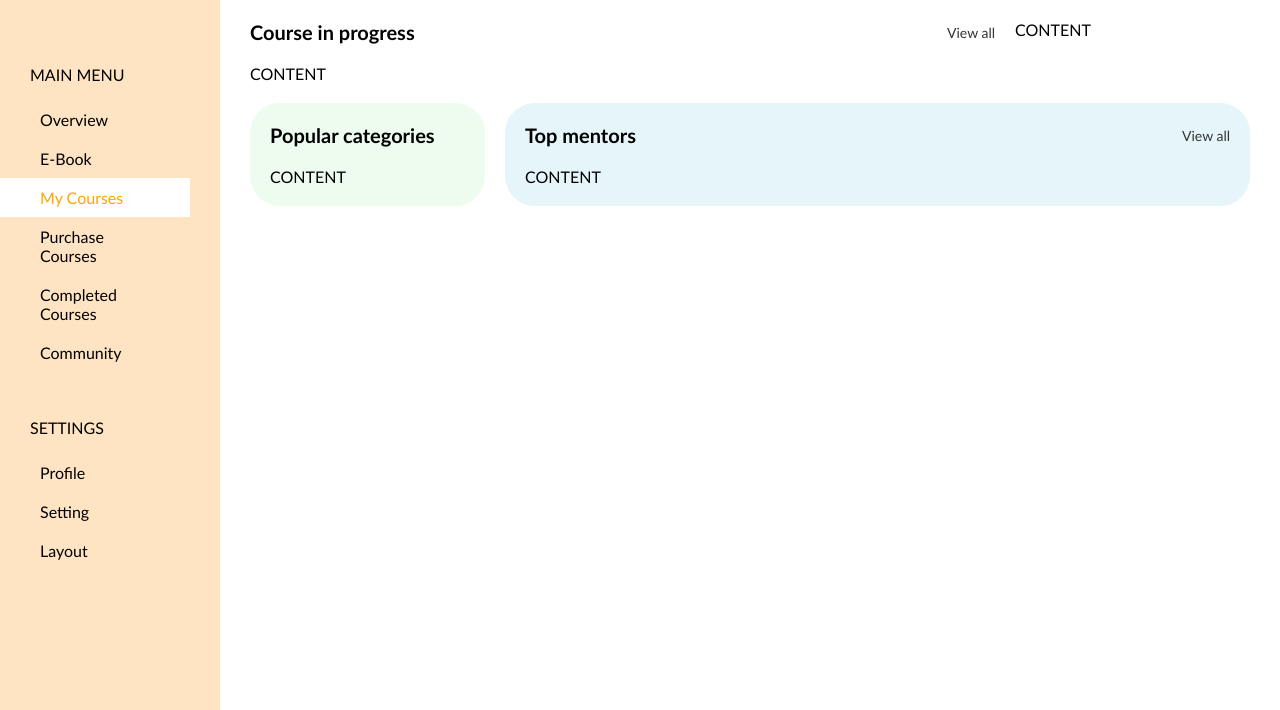
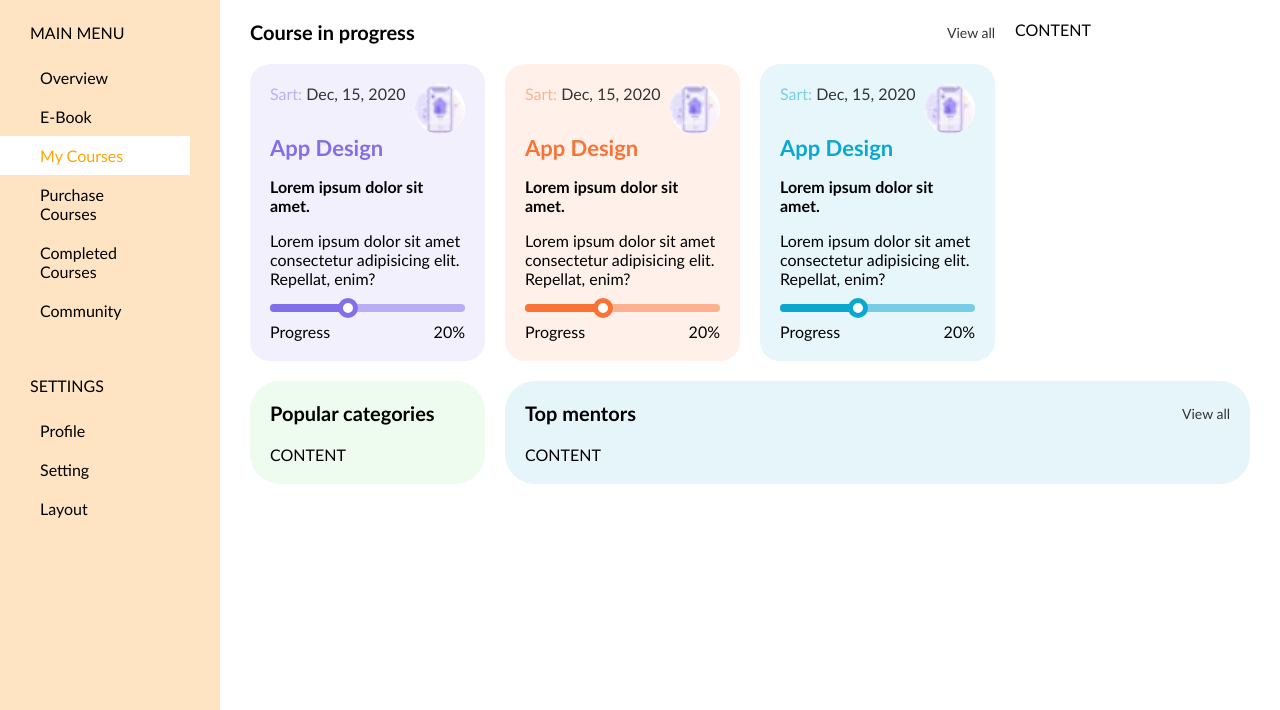
Before and after one commit to konoto1/html-eduhouse, a website: page index.html in a window 1280 px wide. Shown: the part 90-800 px from the top of the page. Drawn offline with Linux system fonts and the light colour scheme.

Commit message:
Progress bar design

```diff
--- /dev/null
+++ b/css/courses.css
@@ -0,0 +1,114 @@
+:root {
+    /* --opacity: 1; */
+    /* --color: rgba(125, 105, 233, var(--opacity)); */
+}
+
+.course-list {
+    display: flex;
+    gap: 20px;
+}
+
+.course-list> .course {
+    --cr: 0;
+    --cg: 255;
+    --cb: 255;
+    --color1: rgba(var(--cr), var(--cg), var(--cb), 1);
+    --color2: rgba(var(--cr), var(--cg), var(--cb), 0.1);
+    --color3: rgba(var(--cr), var(--cg), var(--cb), 0.5);
+    width: 100%;
+    padding: 20px;
+    background-color: var(--color2);
+    border-radius: 20px;
+}
+
+.course-list > .course.violet {
+    --cr: 129;
+    --cg: 111;
+    --cb: 233;
+}
+
+.course-list> .course.orange {
+    --cr: 249;
+    --cg: 115;
+    --cb: 54;
+}
+
+.course-list> .course.blue {
+    --cr: 11;
+    --cg: 167;
+    --cb: 208;
+}
+
+.course > .details {
+    display: flex;
+    justify-content: space-between;
+}
+
+.course .date {
+    color: #333;
+
+}
+
+.course .date::before {
+    content: 'Sart: ';
+    color: var(--color3);
+}
+
+.course .icon {
+    width: 50px;
+    height: 50px;
+    background-color: #fff;
+    border-radius: 50%;
+}
+
+.course > .title{
+    margin: 0;
+    font-weight: bold;
+    font-size: 22px;
+    color: var(--color1);
+}
+
+.course > .learn {
+    font-weight: bold;
+}
+
+.course > .progress-bar {
+    display: flex;
+    flex-direction: column;
+    gap: 10px;
+}
+
+.progress-bar .progress {
+    --h: 8px;
+    width: 100%;
+    height: var(--h);
+    border-radius: var(--h);
+    background-color: var(--color3);
+}
+
+.progress-bar .bar {
+    position: relative;
+    width: 40%;
+    height: 100%;
+    background-color: var(--color1);
+    border-radius: inherit;
+}
+
+.progress-bar .bar::after {
+    display: block;
+    content: '';
+    width: 10px;
+    height: 10px;
+    border: 5px solid var(--color1);
+    background-color: white;
+    border-radius: 50%;
+    position: absolute;
+    top: -6px;
+    right: -10px;
+}
+
+.progress-bar .value {
+    display: flex;
+    justify-content: space-between;
+    align-items: center;
+}
--- a/index.html
+++ b/index.html
@@ -10,14 +10,16 @@
     <link rel="stylesheet" href="./css/main.css">
     <!-- base -->
     <link rel="stylesheet" href="./css/aside.css">
+    <link rel="stylesheet" href="./css/header.css">
+    <link rel="stylesheet" href="./css/courses.css">
     <!-- components -->
-    <link rel="stylesheet" href="./css/header.css">
+
     <!-- custom style for this page only -->
 </head>
 
 <body>
     <aside>
-        <h1><img class="logo" src="./img/logo.png" alt="Logo"></h1>
+        <img class="logo" src="./img/logo.png" alt="Logo">
         <nav class="main-nav">
             <div class="nav-group">
                 <p class="nav-group-title">Main menu</p>
@@ -56,7 +58,60 @@
         <section class="block course-progress">
             <h2 class="title">Course in progress</h2>
             <a class="link" href="#">View all</a>
-            <div class="content">CONTENT</div>
+            <div class="content course-list">
+                <article class="course violet">
+                    <div class="details">
+                        <div class="date">Dec, 15, 2020</div>
+                        <img class="icon" src="./img/icon.webp" alt="Course app design icon">
+                    </div>
+                    <h3 class="title">App Design</h3>
+                    <p class="learn">Lorem ipsum dolor sit amet.</p>
+                    <p>Lorem ipsum dolor sit amet consectetur adipisicing elit. Repellat, enim?</p>
+                    <div class="progress-bar">
+                        <div class="progress">
+                            <div class="bar"></div>
+                        </div>
+                        <div class="value">
+                            <div>Progress</div>
+                            <div>20%</div>
+                        </div>
+                    </div>
+                </article>
+                <article class="course orange">
+                    <div class="details">
+                        <div class="date">Dec, 15, 2020</div>
+                        <img class="icon" src="./img/icon.webp" alt="Course app design icon">
+                    </div>
+                    <h3 class="title">App Design</h3>
+                    <p class="learn">Lorem ipsum dolor sit amet.</p>
+                    <p>Lorem ipsum dolor sit amet consectetur adipisicing elit. Repellat, enim?</p>
+                    <div class="progress-bar">
+                        <div class="progress">
+                            <div class="bar"></div>
+                        </div>
+                        <div class="value">
+                            <div>Progress</div>
+                            <div>20%</div>
+                        </div>
+                </article>
+                <article class="course blue">
+                    <div class="details">
+                        <div class="date">Dec, 15, 2020</div>
+                        <img class="icon" src="./img/icon.webp" alt="Course app design icon">
+                    </div>
+                    <h3 class="title">App Design</h3>
+                    <p class="learn">Lorem ipsum dolor sit amet.</p>
+                    <p>Lorem ipsum dolor sit amet consectetur adipisicing elit. Repellat, enim?</p>
+                    <div class="progress-bar">
+                        <div class="progress">
+                            <div class="bar"></div>
+                        </div>
+                        <div class="value">
+                            <div>Progress</div>
+                            <div>20%</div>
+                        </div>
+                </article>
+            </div>
         </section>
         <section class="block subscription">
             <div class="content">CONTENT</div>
```
Also changed, not shown: css/main.css (line endings or trailing spaces), img/icon.webp (added).
